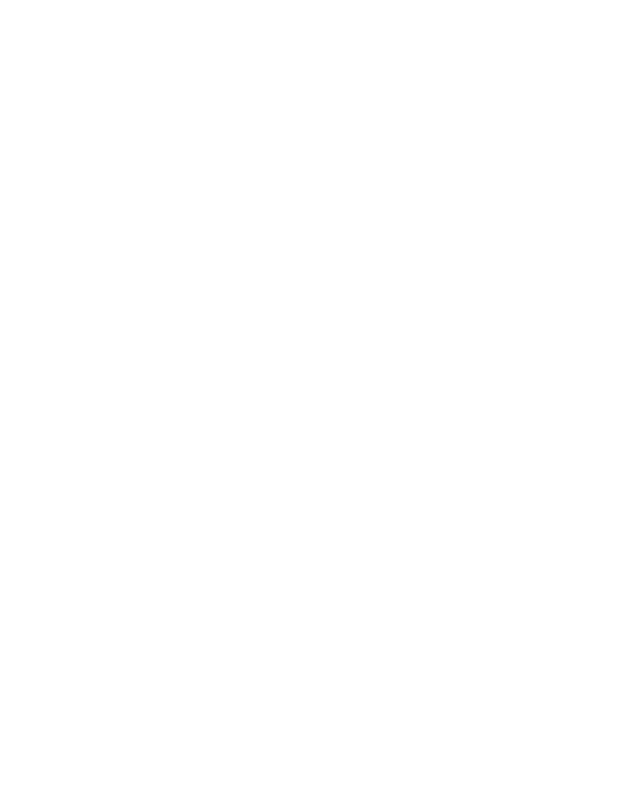
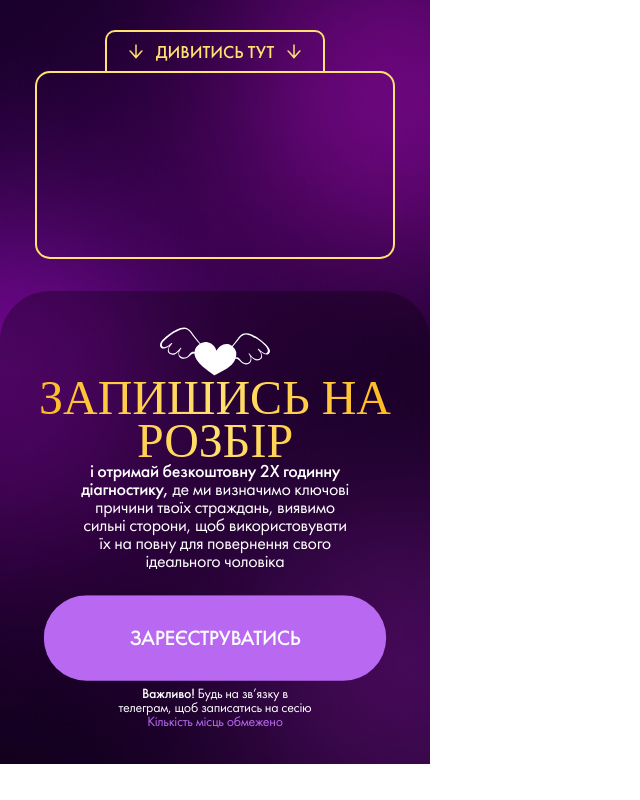
Before and after one commit to RomanIsaiev/work-website-93, a website built with Vite: page index.html in a window 1280 px wide. Shown: the whole page, without its empty margins (0-640 px from the left). Built offline with nearby package versions, Linux system fonts and the light colour scheme.

Commit message:
complete

```diff
--- a/index.html
+++ b/index.html
@@ -3,7 +3,7 @@
   <head>
     <meta charset="UTF-8" />
     <meta name="viewport" content="width=device-width, initial-scale=1.0" />
-    <title>App</title>
+    <title>ЗАПИШИСЬ НА РОЗБІР</title>
     <link
       rel="stylesheet"
       href="node_modules/modern-normalize/modern-normalize.css"
@@ -11,9 +11,42 @@
     <link rel="stylesheet" href="./src/css/styles.css" />
   </head>
   <body>
-    <header class="header"><div class="container"></div></header>
     <main>
-      <section></section>
+      <section class="main">
+        <div class="container">
+          <div class="video-container">
+            <div class="title-container">
+              <img src="./src/img/arrow.svg" alt="arrow" width="20" />
+              <h2 class="watch-title">дивитись тут</h2>
+              <img src="./src/img/arrow.svg" alt="arrow" width="20" />
+            </div>
+            <div class="video-wrapper"></div>
+          </div>
+        </div>
+        <div class="text-wrapper">
+          <img
+            class="image"
+            src="./src/img/image.svg"
+            alt="heart"
+            width="110"
+          />
+          <h1 class="title">ЗАПИШИСЬ НА РОЗБІР</h1>
+          <p class="desc">
+            <span>і отримай безкоштовну 2Х годинну діагностику,</span> де ми
+            визначимо ключові причини твоїх страждань, виявимо сильні сторони,
+            щоб використовувати їх на повну для повернення свого ідеального
+            чоловіка
+          </p>
+          <a class="btn" href="" target="_blank" rel="nofollow"
+            >Зареєструватись</a
+          >
+          <p class="text">
+            <span class="weight">Важливо!</span> Будь на зв’язку в телеграм, щоб
+            записатись на сесію
+            <span class="accent">Кількість місць обмежено</span>
+          </p>
+        </div>
+      </section>
     </main>
     <footer class="footer"><div class="container"></div></footer>
   </body>
--- a/src/css/styles.css
+++ b/src/css/styles.css
@@ -12,6 +12,23 @@
 @import url(../css/utils/variables.css);
 @import url(../css/utils/common.css);
 
+@keyframes pulseScale {
+  0% {
+    scale: 1;
+  }
+  50% {
+    scale: 1.07;
+  }
+  100% {
+    scale: 1;
+  }
+}
+
+body {
+  max-width: 430px;
+  margin: 0 auto;
+}
+
 .section {
   padding: 60px 0;
 }
@@ -19,18 +36,147 @@
 .container {
   margin: 0 auto;
   width: 100%;
-  padding: 0 16px;
+  padding: 0;
+  max-width: 360px;
+}
 
-  @media (360px <= width) {
-    max-width: 360px;
-  }
+.main {
+  background-image: url(../img/bg-1x.jpg);
+  background-size: cover;
+  background-repeat: no-repeat;
 
-  @media (768px<=width) {
-    max-width: 768px;
-  }
+  padding-top: 30px;
+}
 
-  @media (1280px<=width) {
-    max-width: 1280px;
-    padding: 0 24px;
-  }
+.main {
 }
+
+.container {
+}
+
+.video-container {
+  margin-bottom: 32px;
+}
+
+.title-container {
+  display: flex;
+  align-items: center;
+  justify-content: center;
+  gap: 10px;
+
+  padding: 8px;
+
+  border-radius: 10px 10px 0px 0px;
+  border-top: 2px solid #ffe170;
+  border-right: 2px solid #ffe170;
+  border-left: 2px solid #ffe170;
+
+  max-width: 220px;
+  margin: 0 auto;
+}
+
+.watch-title {
+  color: #ffe170;
+  text-align: center;
+  font-family: 'Futura PT';
+  font-size: 18px;
+  font-style: normal;
+  font-weight: 450;
+  line-height: normal;
+  text-transform: uppercase;
+}
+
+.video-wrapper {
+  border-radius: 15px;
+  border: 2px solid #ffe170;
+  height: 188px;
+}
+
+.text-wrapper {
+  padding: 36px;
+  border-radius: 50px 50px 0px 0px;
+  background: rgba(0, 0, 0, 0.3);
+}
+
+.image {
+  display: block;
+  margin: 0 auto;
+}
+
+.title {
+  text-align: center;
+  font-family: 'Bebas Neue Cyrillic';
+  font-size: 48px;
+  font-style: normal;
+  font-weight: 400;
+  line-height: 90%; /* 43.2px */
+  text-transform: uppercase;
+
+  background: linear-gradient(90deg, #ffba1f 0%, #ffe170 50%, #ffba1f 100%);
+  background-clip: text;
+  -webkit-background-clip: text;
+  -webkit-text-fill-color: transparent;
+}
+
+.desc {
+  color: #fff;
+  text-align: center;
+  font-family: 'Futura PT';
+  font-size: 18px;
+  font-style: normal;
+  font-weight: 400;
+  line-height: 100%; /* 18px */
+  letter-spacing: -0.36px;
+
+  max-width: 276px;
+  margin: 0 auto 28px auto;
+}
+
+.desc span {
+  font-weight: 500;
+}
+
+.btn {
+  display: block;
+  color: #fff;
+  text-align: center;
+  font-family: 'Futura PT';
+  font-size: 20px;
+  font-style: normal;
+  font-weight: 500;
+  line-height: 100%; /* 20px */
+  letter-spacing: -0.4px;
+  text-transform: uppercase;
+
+  padding: 30px;
+  border-radius: 100px;
+  background: #b969f1;
+
+  max-width: 320px;
+  width: 100%;
+  margin: 0 auto 8px auto;
+
+  animation: pulseScale 2000ms infinite;
+}
+
+.text {
+  color: #fff;
+  text-align: center;
+  font-family: 'Futura PT';
+  font-size: 14px;
+  font-style: normal;
+  font-weight: 400;
+  line-height: 100%;
+  letter-spacing: -0.28px;
+
+  max-width: 201px;
+  margin: 0 auto;
+}
+
+.text .accent {
+  color: #b969f1;
+}
+
+.text .weight {
+  font-weight: 500;
+}
```
Also changed, not shown: src/img/arrow.svg (added), src/img/bg-1x.jpg (added), src/img/bg-2x.jpg (added), src/img/image.svg (added).
